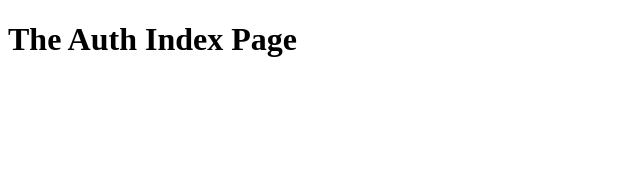
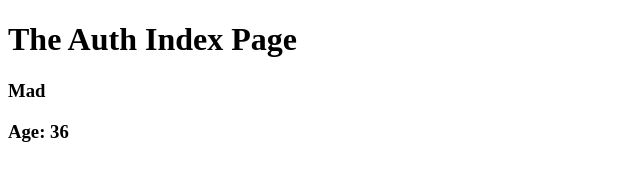
Before and after one commit to MadFarmer101/next.js-project, a Next.js app: page /auth in a window 1280 px wide. Shown: the top 193 px of the page, without its empty margins (0-640 px from the left). Built offline with nearby package versions, Linux system fonts and the light colour scheme.

Commit message:
Adds a simple func comp to see how it works with next

```diff
--- /dev/null
+++ b/components/User.js
@@ -0,0 +1,12 @@
+import React from "react";
+
+const User = (props) => {
+  return (
+    <div>
+      <h3>{props.name}</h3>
+      <h3>Age: {props.age}</h3>
+    </div>
+  );
+};
+
+export default User;
--- a/pages/auth/index.js
+++ b/pages/auth/index.js
@@ -1,9 +1,12 @@
 import React from 'react';
+
+import User from "../../components/User"
 
 const authIndexPage = () => {
   return (
     <div>
       <h1>The Auth Index Page</h1>
+      <User name="Mad" age={36}/>
     </div>
   );
 }
```
